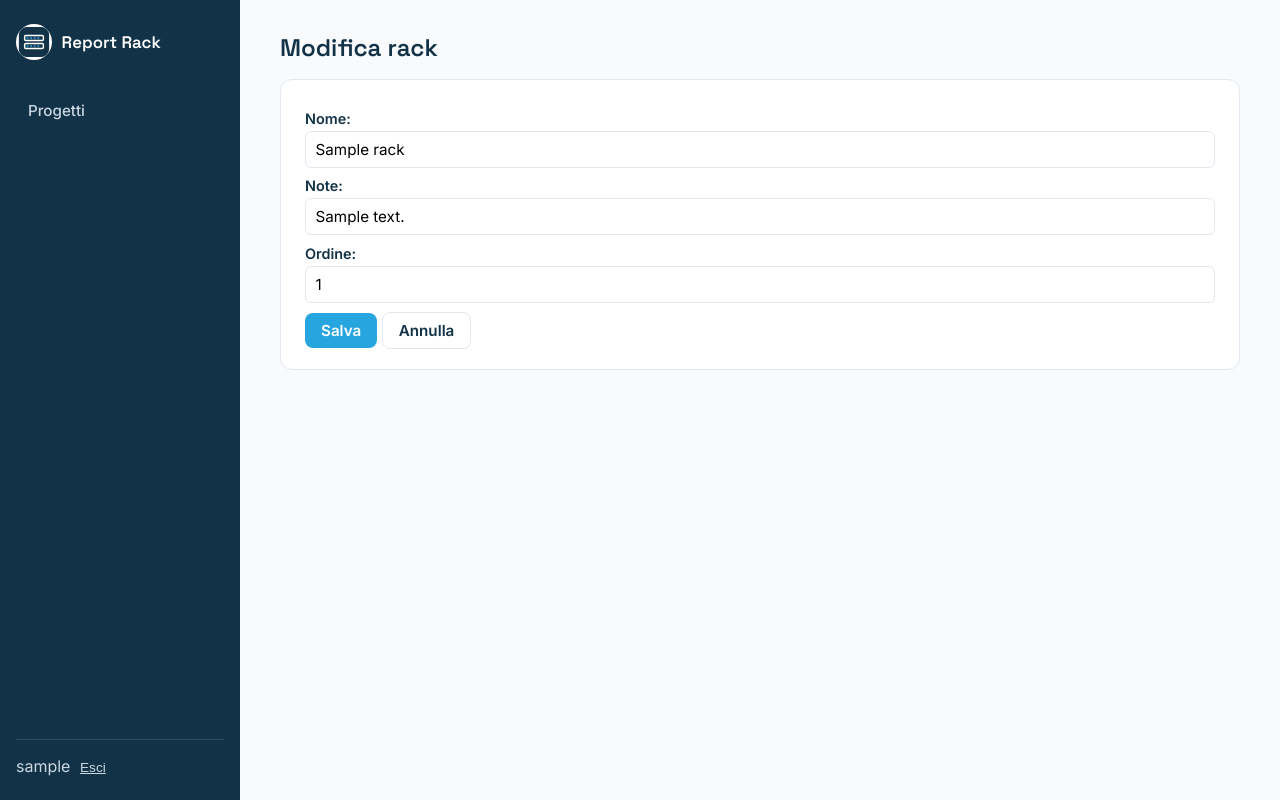
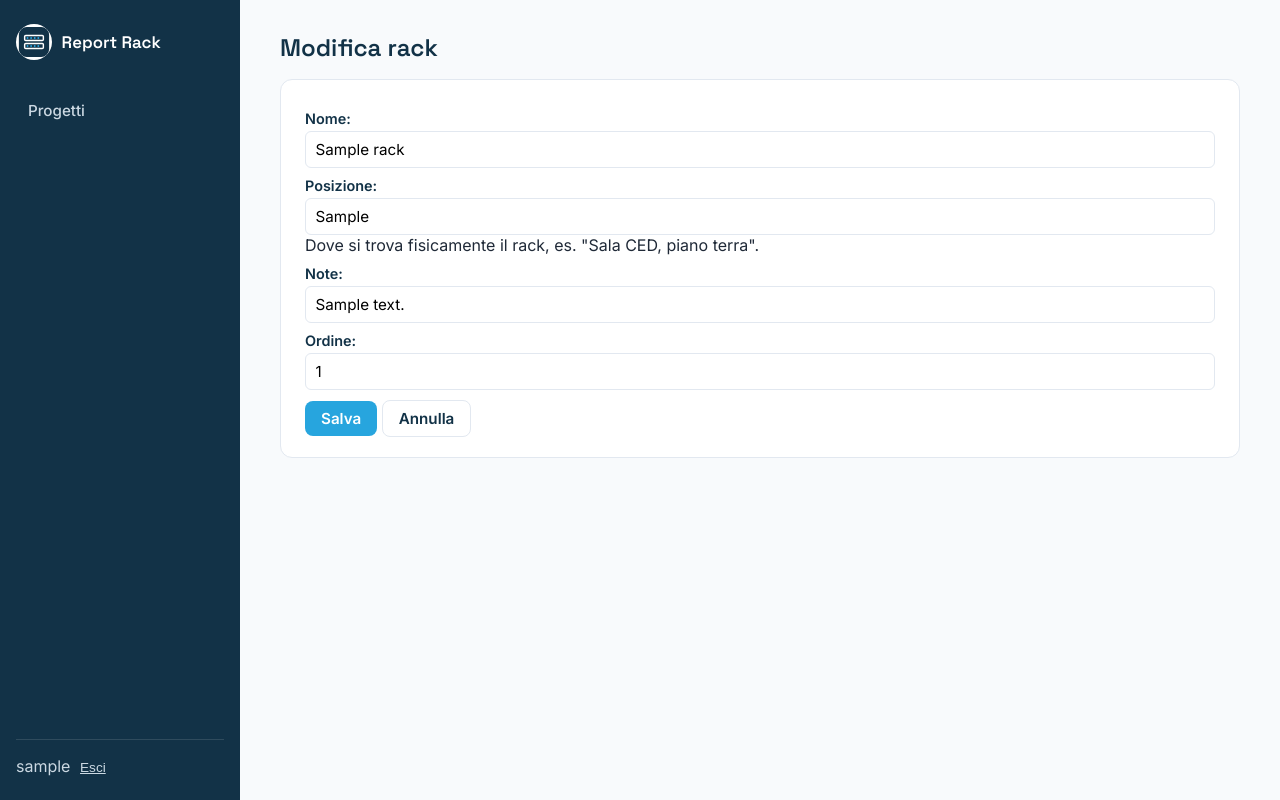
Before and after one commit to lomax73/FBORackReport, a Django app: page /rack/1/modifica/ in a window 1280 px wide. Run offline with Django 5.2, Linux system fonts and the light colour scheme; a user stored in the database is signed in; tables that the repository leaves empty hold one stand-in row (values such as "Sample post").

Commit message:
Aggiungi posizione rack, tipo cavo nel report, descrizione verticale
- Rack.posizione: dove si trova fisicamente il rack, mostrato in
  dettaglio progetto e nel titolo di ogni blocco rack del report PDF.
- Report PDF: aggiunta riga "Tipo cavo" (prima assente).
- Report PDF: la descrizione di ogni porta torna verticale per poter
  essere più lunga senza tagliare, questa volta con rotazione CSS
  (translate + rotate su elemento posizionato assolutamente) invece di
  writing-mode, che in WeasyPrint la rendeva a specchio/troncata.

Co-Authored-By: Claude Sonnet 5 <noreply@anthropic.com>

```diff
--- a/cablaggio/admin.py
+++ b/cablaggio/admin.py
@@ -22,7 +22,7 @@ class ElementoRackInline(admin.TabularInline):
 
 @admin.register(Rack)
 class RackAdmin(admin.ModelAdmin):
-    list_display = ('nome', 'progetto', 'ordine')
+    list_display = ('nome', 'progetto', 'posizione', 'ordine')
     inlines = [ElementoRackInline]
 
 
--- a/cablaggio/forms.py
+++ b/cablaggio/forms.py
@@ -48,7 +48,7 @@ class ProgettoForm(forms.ModelForm):
 class RackForm(forms.ModelForm):
     class Meta:
         model = Rack
-        fields = ['nome', 'note', 'ordine']
+        fields = ['nome', 'posizione', 'note', 'ordine']
 
 
 class ElementoRackForm(forms.ModelForm):
--- a/cablaggio/models.py
+++ b/cablaggio/models.py
@@ -32,6 +32,10 @@ class Progetto(models.Model):
 class Rack(models.Model):
     progetto = models.ForeignKey(Progetto, on_delete=models.CASCADE, related_name='rack_set')
     nome = models.CharField(max_length=255)
+    posizione = models.CharField(
+        max_length=255, blank=True,
+        help_text='Dove si trova fisicamente il rack, es. "Sala CED, piano terra".',
+    )
     note = models.CharField(max_length=255, blank=True)
     ordine = models.PositiveIntegerField(default=0)
 
--- a/templates/cablaggio/progetto_detail.html
+++ b/templates/cablaggio/progetto_detail.html
@@ -38,6 +38,7 @@
             <a href="{% url 'rack-delete' entry.rack.pk %}">Elimina</a>
         </div>
     </div>
+    {% if entry.rack.posizione %}<p style="color:#64748b; margin:0.3rem 0 0;"><strong>Posizione:</strong> {{ entry.rack.posizione }}</p>{% endif %}
     {% if entry.rack.note %}<p style="color:#64748b; margin:0.3rem 0 0;">{{ entry.rack.note }}</p>{% endif %}
 
     {% if entry.elementi %}
```
Also changed, not shown: templates/cablaggio/report_pdf.html (+15 -4 lines), cablaggio/migrations/0002_rack_posizione.py (added).
